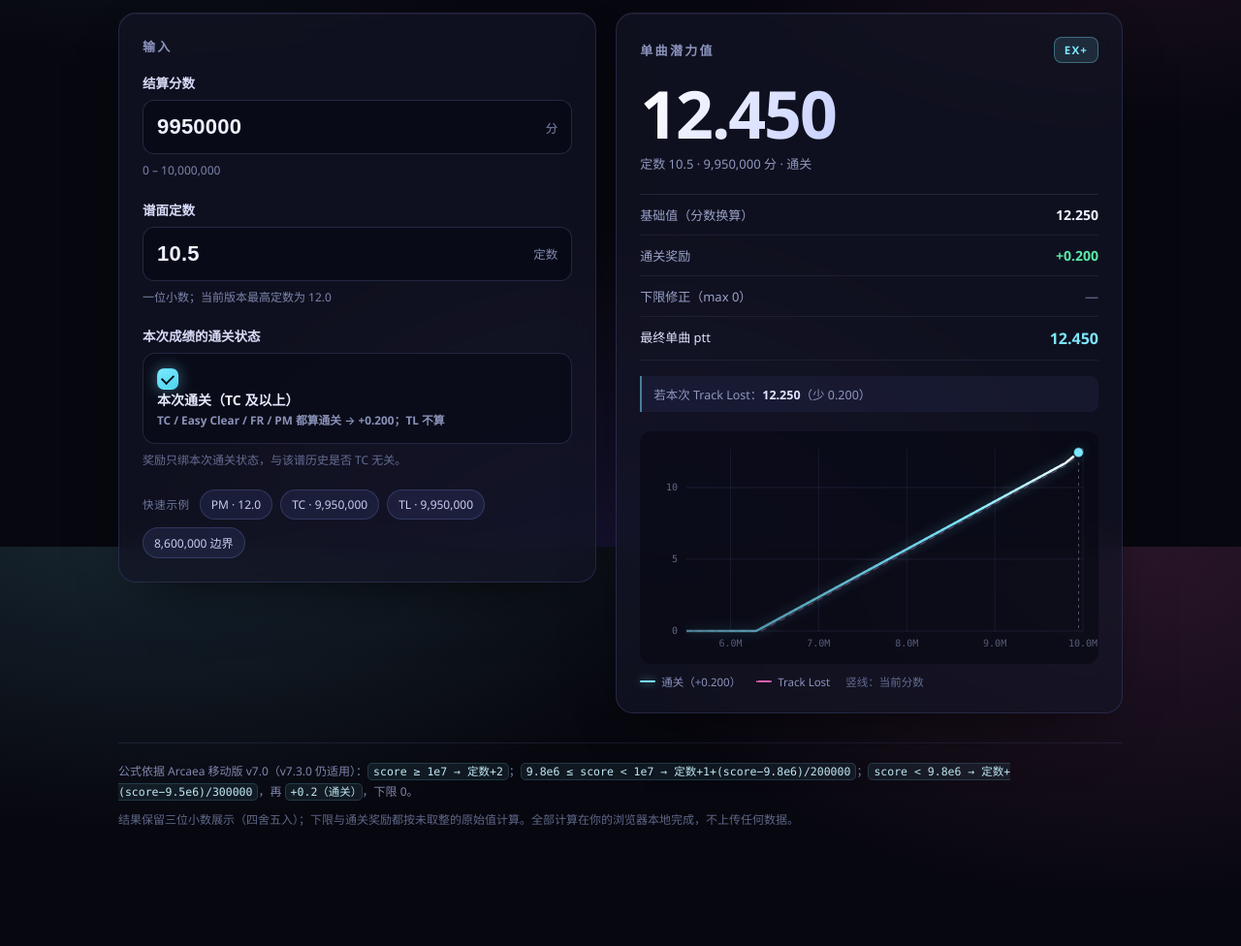
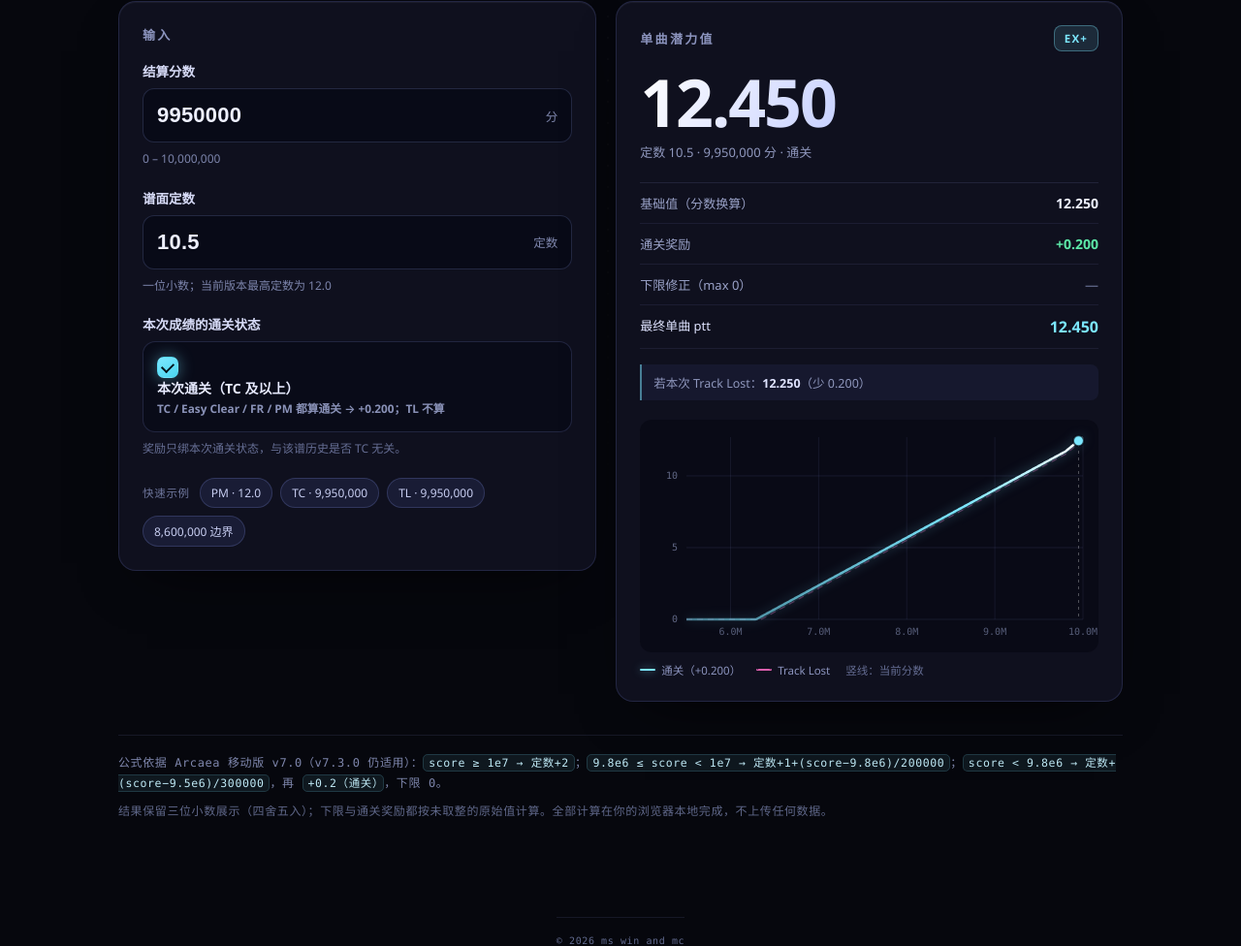
Before and after one commit to mswinandmc/mswinandmc.github.io, a plain HTML site: page arcaea-ptt/index.html in a window 1280 px wide. Shown: the part 236-1212 px from the top of the page at 97% size. Before the commit the page ends 1156 px from the top, so only its background shows below. Drawn offline with Linux system fonts and the light colour scheme.

Commit message:
Update index.html

```diff
--- a/arcaea-ptt/index.html
+++ b/arcaea-ptt/index.html
@@ -7,6 +7,7 @@
 <title>Arcaea 单曲 ptt 计算器 · v7.0+</title>
 <meta name="description" content="Arcaea v7.0+ 单曲潜力值计算器：输入结算分数与谱面定数，勾选是否通关（TC），自动计入 +0.200 通关奖励。" />
 <link rel="stylesheet" href="styles.css" />
+<link rel="stylesheet" href="..\styles.css" />
 </head>
 <body>
 <div class="bg-glow" aria-hidden="true"></div>
@@ -105,7 +106,7 @@
     <p class="muted">结果保留三位小数展示（四舍五入）；下限与通关奖励都按未取整的原始值计算。全部计算在你的浏览器本地完成，不上传任何数据。</p>
   </footer>
 </div>
-
+<footer class="foot">© 2026 ms_win_and_mc</footer>
 <script src="app.js"></script>
 </body>
 </html>
```
